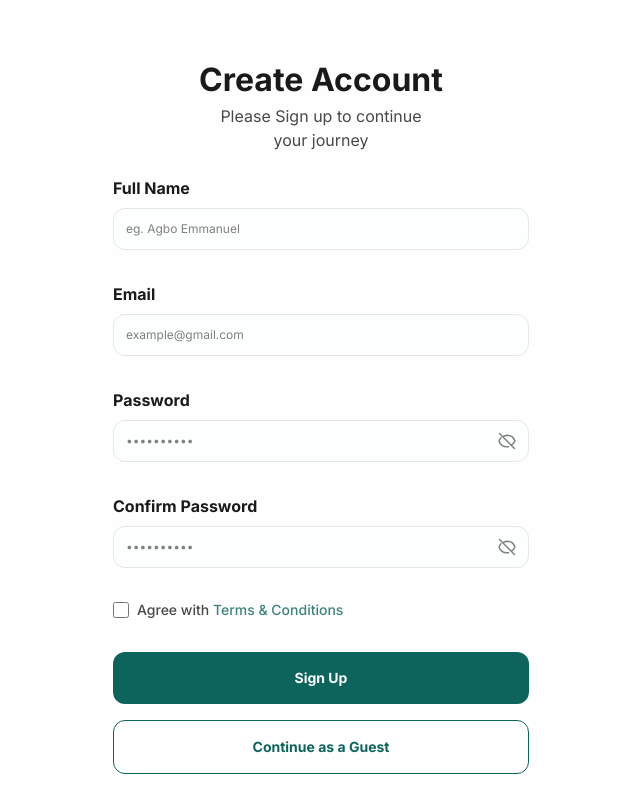
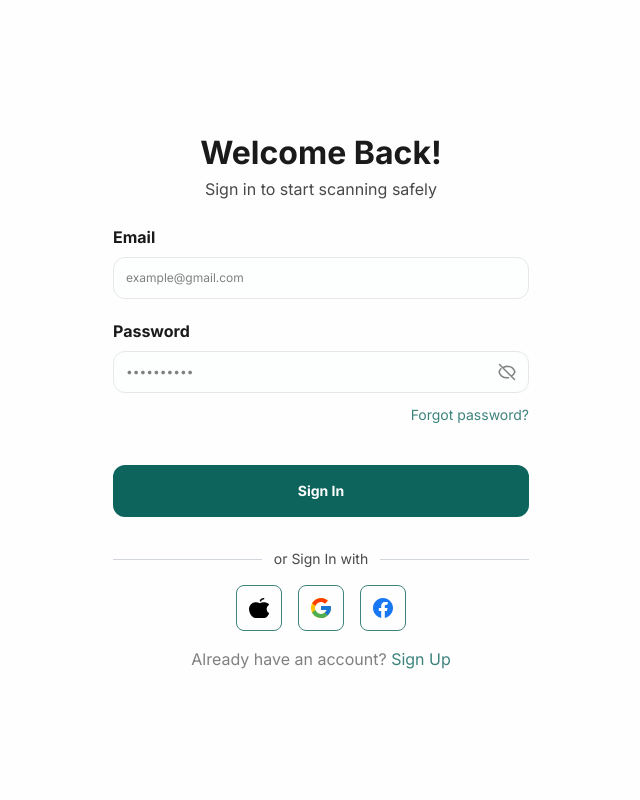
Before and after one commit to ireneiroha/safescan-backend, a React (Vite) app in the folder frontend/: page /login in a window 1280 px wide. Shown: the top 800 px of the page, without its empty margins (319-959 px from the left). Built offline with nearby package versions, Linux system fonts and the light colour scheme.

Commit message:
feat: implement SignIn page with form handling and routing, update SocialAuth component

```diff
--- a/frontend/src/App.jsx
+++ b/frontend/src/App.jsx
@@ -1,12 +1,15 @@
-import SignUp from './pages/SignUp'
+import { Routes, Route } from 'react-router-dom'
 import './themes/variables.css'
 import './styles/global.css'
+import SignUp from './pages/SignUp'
+import SignIn from './pages/SignIn'
 
 function App() {
   return (
-    <>
-      <SignUp />
-    </>
+    <Routes>
+      <Route path="/register" element={<SignUp />} />
+      <Route path="/login" element={<SignIn />} />
+    </Routes>
   )
 }
 
--- a/frontend/src/components/ui/SocialAuth.jsx
+++ b/frontend/src/components/ui/SocialAuth.jsx
@@ -3,7 +3,7 @@ import Apple from '../../assets/icons/apple.svg?react'
 import Google from '../../assets/icons/google.svg?react'
 import Facebook from '../../assets/icons/facebook.svg?react'
 
-export default function SocialAuth({ auth }) {
+export default function SocialAuth({ auth, alternateLink, redirectTo }) {
     return (
         <div className="flex flex-col items-center gap-4 mt-8">
             <div className="flex items-center w-full gap-3">
@@ -33,7 +33,9 @@ export default function SocialAuth({ auth }) {
             <div>
                 <p className='text-text-secondary'>
                     Already have an account? {" "}
-                    <Link className='text-deep-teal'>{auth}</Link>
+                    <Link
+                    to={redirectTo}
+                    className='text-deep-teal'>{alternateLink}</Link>
                 </p>
             </div>
         </div>
--- /dev/null
+++ b/frontend/src/pages/SignIn.jsx
@@ -0,0 +1,95 @@
+import { useState } from "react";
+import { useNavigate } from "react-router-dom";
+import AuthTitle from "../components/ui/AuthTitle";
+import InputField from "../components/ui/InputField";
+import Button from "../components/ui/Button";
+import { validateLogin } from "../utils/validate";
+import SocialAuth from "../components/ui/SocialAuth";
+
+export default function SignIn() {
+    const [values, setValues] = useState({
+        email: "",
+        password: ""
+    });
+    const [errors, setErrors] = useState({});
+    const [submitted, setSubmitted] = useState(false);
+    const navigate = useNavigate();
+    const [loading, setLoading] = useState(false);
+
+    function handleChange(e) {
+        const { name, value } = e.target;
+        const updated = { ...values, [name]: value };
+        setValues(updated);
+        if (submitted) setErrors(validateLogin(updated));
+    }
+
+    async function handleSubmit(e) {
+        e.preventDefault();
+        setSubmitted(true);
+        const errs = validateLogin(values);
+        setErrors(errs);
+        if (Object.keys(errs).length === 0) {
+            setLoading(true);
+            try {
+                // replace with actual API call
+                await new Promise((res) => setTimeout(res, 2000)); // remove once I have an API
+                navigate("/home");
+            } catch (err) {
+                setLoading(false);
+            }
+        }
+    }
+
+    return (
+        <div className="flex justify-center items-center min-h-screen bg-bg-primary">
+            <div className="w-full max-w-md p-4">
+                <AuthTitle
+                    title="Welcome Back!"
+                    description="Sign in to start scanning safely"
+                />
+
+                <form onSubmit={handleSubmit} noValidate className="flex flex-col gap-5 mt-6">
+                    <InputField
+                        label="Email"
+                        name="email"
+                        type="email"
+                        placeholder="example@gmail.com"
+                        value={values.email}
+                        onChange={handleChange}
+                        error={errors.email}
+                    />
+                    <InputField
+                        label="Password"
+                        name="password"
+                        type="password"
+                        placeholder="••••••••••"
+                        value={values.password}
+                        onChange={handleChange}
+                        error={errors.password}
+                    />
+
+                    <div className="flex justify-end -mt-2">
+                        <a href="/forgot-password" className="text-sm text-deep-teal hover:text-primary hover:underline transition-colors">
+                            Forgot password?
+                        </a>
+                    </div>
+
+                    <Button
+                        text="Sign In"
+                        type="submit"
+                        variant="primary"
+                        loading={loading}
+                        loadingText="Signing In..."
+                        className="mt-5"
+                    />
+                </form>
+
+                <SocialAuth
+                    auth="Sign In"
+                    redirectTo="/register"
+                    alternateLink="Sign Up"
+                />
+            </div>
+        </div>
+    )
+}
--- a/frontend/src/pages/SignUp.jsx
+++ b/frontend/src/pages/SignUp.jsx
@@ -36,7 +36,7 @@ export default function SignUp() {
                 // replace with actual API call
                 await new Promise((res) => setTimeout(res, 2000)); // remove once I have an API
                 navigate("/");
-            // eslint-disable-next-line no-unused-vars
+                // eslint-disable-next-line no-unused-vars
             } catch (err) {
                 // handle errors
                 setLoading(false);
@@ -114,6 +114,7 @@ export default function SignUp() {
                             type="submit"
                             variant="primary"
                             loading={loading}
+                            loadingText="Signing Up..."
                         />
 
                         <Button
@@ -127,7 +128,10 @@ export default function SignUp() {
                 </form>
 
                 <SocialAuth
-                auth="Sign Up" />
+                    auth="Sign Up"
+                    redirectTo="/login"
+                    alternateLink="Sign In"
+                />
             </div>
         </div>
     );
```
